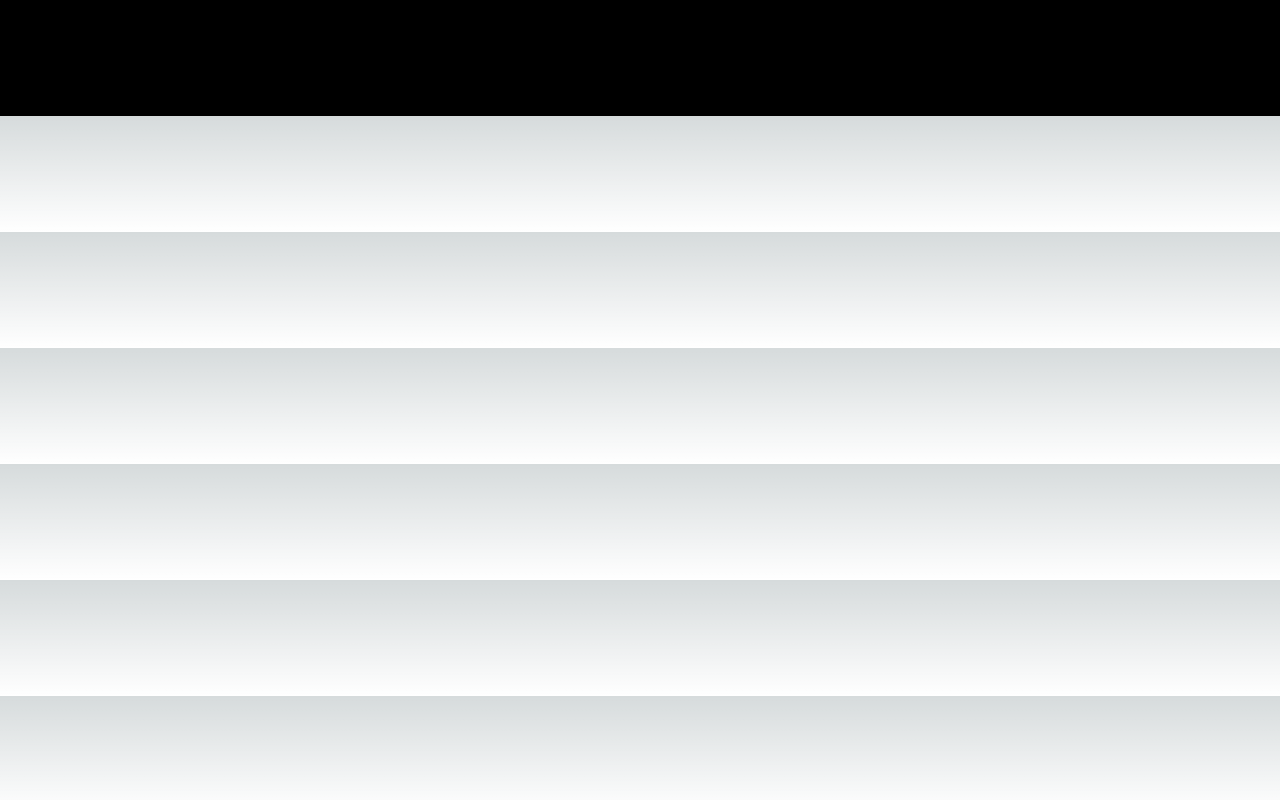
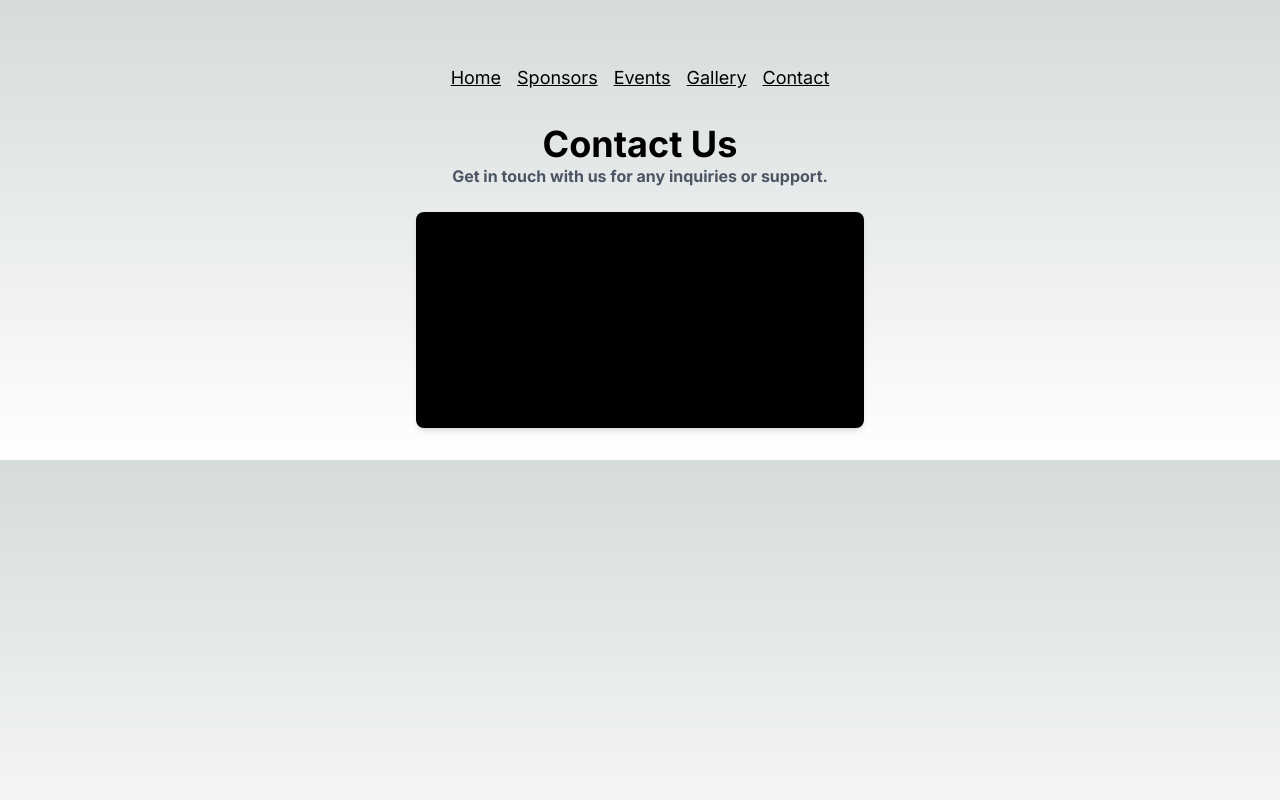
Before and after one commit to vovw/vastra, a Next.js app: page /contact in a window 1280 px wide. Built offline with nearby package versions, Linux system fonts and the light colour scheme.

Commit message:
contact us

```diff
--- a/app/(routes)/contact/page.jsx
+++ b/app/(routes)/contact/page.jsx
@@ -1,12 +1,26 @@
 import Navbar from "@/app/components/navbar";
+import Head from 'next/head';
 
-export default function Home() {
+const ContactUsPage = () => {
   return (
-    <div className="bg-black">
+    <div className="container mx-auto py-8">
       <Navbar/>
-      <p>
-        contact
-      </p>
+      <Head>
+        <title>Contact Us</title>
+      </Head>
+      <div className="text-center mb-6">
+        <h1 className="text-4xl font-bold">Contact Us</h1>
+        <p className="text-gray-600 font-bold">Get in touch with us for any inquiries or support.</p>
+
+      </div>
+      <div className="max-w-md mx-auto bg-black p-8 rounded-lg shadow-md">
+        <h2 className="text-2xl font-bold mb-4">Contact Information</h2>
+        <p className="mb-4">Email: contact@example.com</p>
+        <p className="mb-4">Name</p>
+        <p>Address</p>
+      </div>
     </div>
   );
-}
+};
+
+export default ContactUsPage;
```
